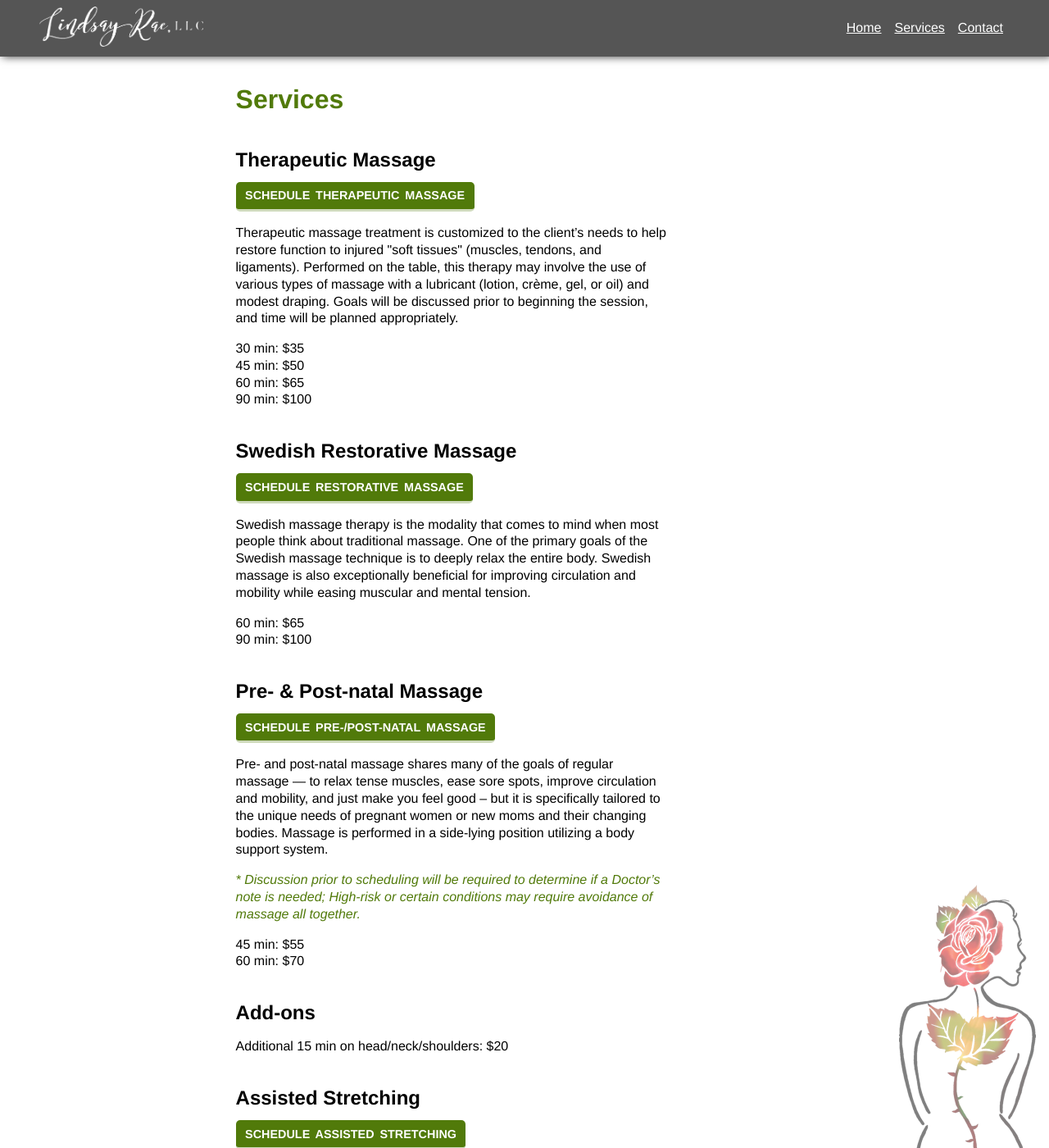
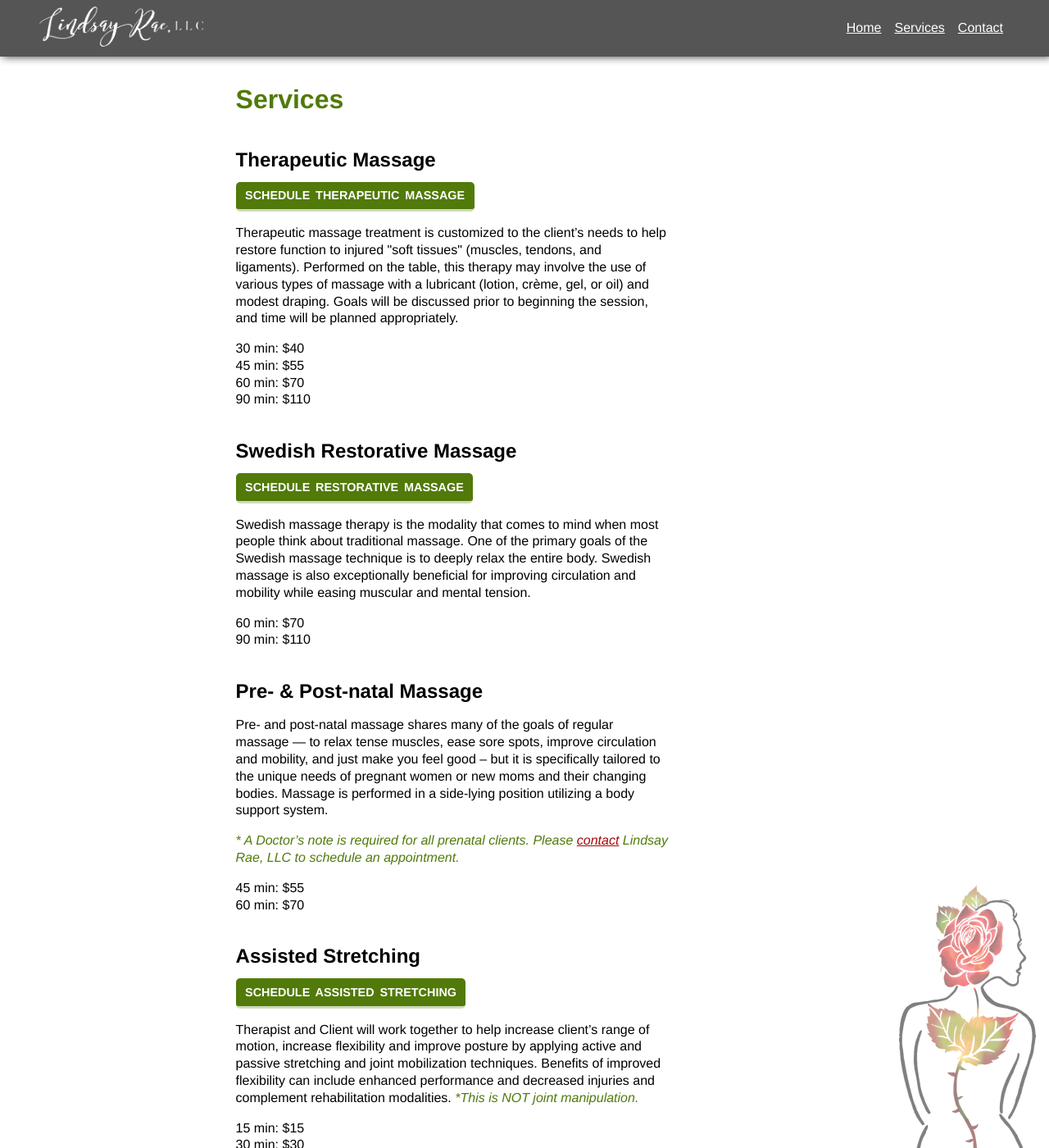
Before and after one commit to keithwyland/lindsayraellc.com, a Jekyll site: the page built from services.html, in a window 1280 px wide and 1400 px high. Shown: the whole window at 82% size. Built offline with Jekyll 4.4.1, drawn with Linux system fonts in a browser that asks for light colours.

Commit message:
Update services pg

```diff
--- a/services.html
+++ b/services.html
@@ -14,10 +14,10 @@
 </p>
 
         <p>
-            30 min: $35<br>
-            45 min: $50<br>
-            60 min: $65<br>
-            90 min: $100
+            30 min: $40<br>
+            45 min: $55<br>
+            60 min: $70<br>
+            90 min: $110
         </p>
 
 
@@ -28,30 +28,23 @@
 </p>
 
 <p>
-    60 min: $65<br>
-    90 min: $100
+    60 min: $70<br>
+    90 min: $110
 </p>
 
 <h2>
     Pre- & Post-natal Massage
 </h2>
-<a href="#" class="button button--small">Schedule Pre-/Post-natal Massage</a>
 
 <p>
     Pre- and post-natal massage shares many of the goals of regular massage — to relax tense muscles, ease sore spots, improve circulation and mobility, and just make you feel good – but it is specifically tailored to the unique needs of pregnant women or new moms and their changing bodies.  Massage is performed in a side-lying position utilizing a body support system.
 </p>
 <p class="emph">
-    * Discussion prior to scheduling will be required to determine if a Doctor’s note is needed; High-risk or certain conditions may require avoidance of massage all together.
+    * A Doctor’s note is required for all prenatal clients. Please <a href="/contact">contact</a> Lindsay Rae, LLC to schedule an appointment.
 </p>
 <p>
     45 min: $55<br>
     60 min: $70
-</p>
-
-<h2>Add-ons</h2>
-
-<p>
-    Additional 15 min on head/neck/shoulders: $20
 </p>
 
 <h2>
```
